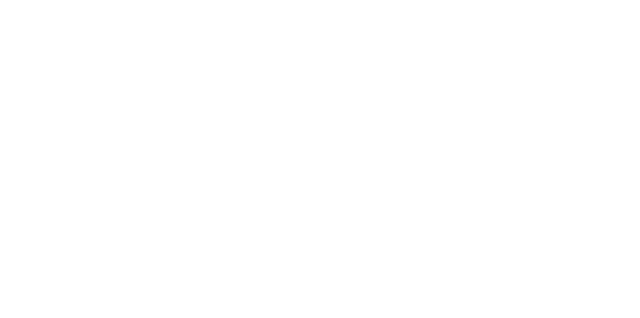
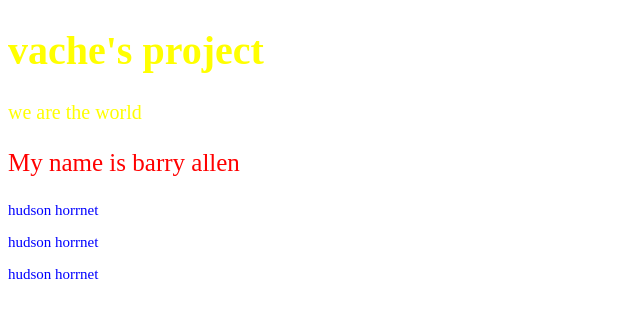
Before and after one commit to RedBaron1918/project_for_vache, a plain HTML site: page index.html in a window 1280 px wide. Shown: the whole page, without its empty margins (0-640 px from the left). Drawn offline with Linux system fonts and the light colour scheme.

Commit message:
made change to index html and style css

```diff
--- a/index.html
+++ b/index.html
@@ -1,12 +1,17 @@
 <!DOCTYPE html>
 <html lang="en">
-<head>
-    <meta charset="UTF-8">
-    <meta name="viewport" content="width=device-width, initial-scale=1.0">
+  <head>
+    <meta charset="UTF-8" />
+    <meta name="viewport" content="width=device-width, initial-scale=1.0" />
     <title>Document</title>
-</head>
-<body>
+    <link rel="stylesheet" href="style.css">
+  </head>
+  <body>
+    <div class="header"><h1>vache's project</h1><span>we are the world</span></div>
+    <p class="dato">My name is barry allen</p>
 
-
-</body>
+    <p>hudson horrnet</p>
+    <p>hudson horrnet</p>
+    <p>hudson horrnet</p>
+  </body>
 </html>
--- /dev/null
+++ b/style.css
@@ -0,0 +1,9 @@
+.header{
+    color: yellow;
+    font-size: 20px;
+}
+.dato{color: red;
+font-size: 25px;
+}
+p{color: blue;
+font-size: 15px;}
```
